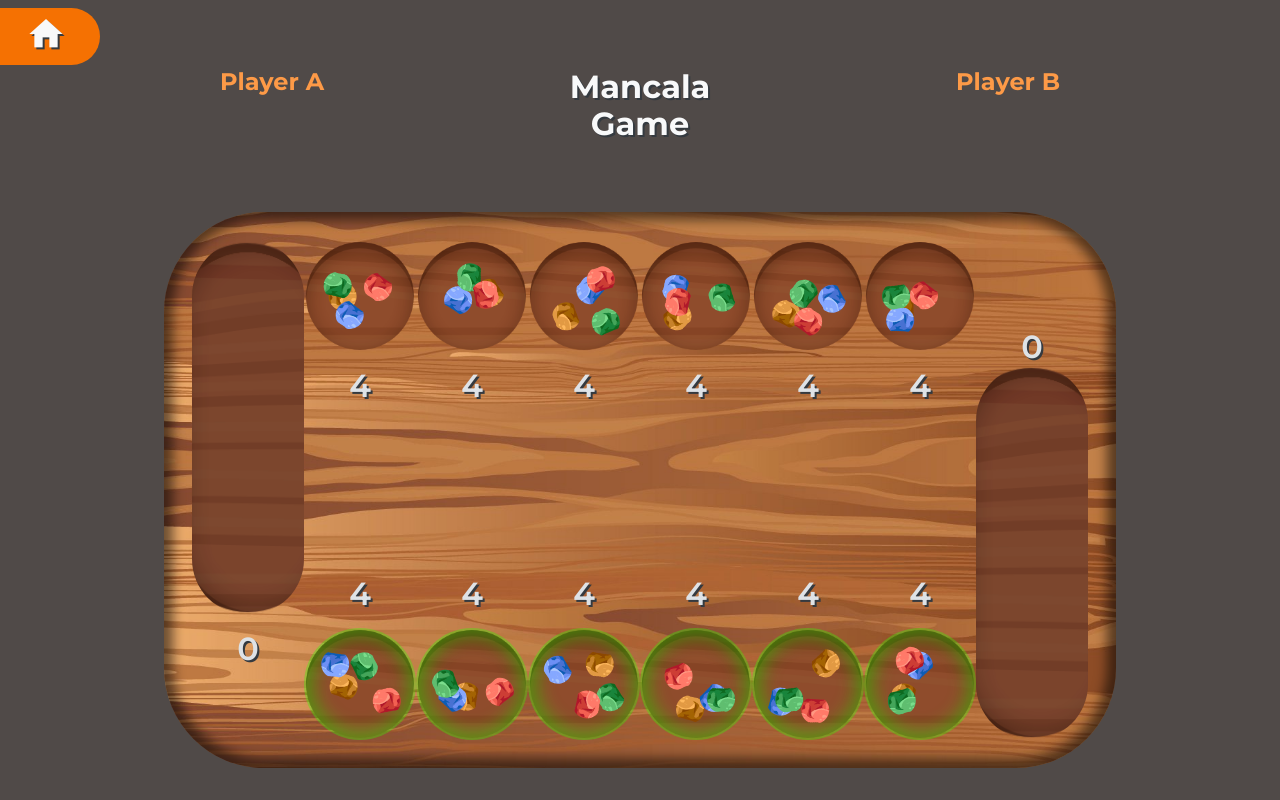
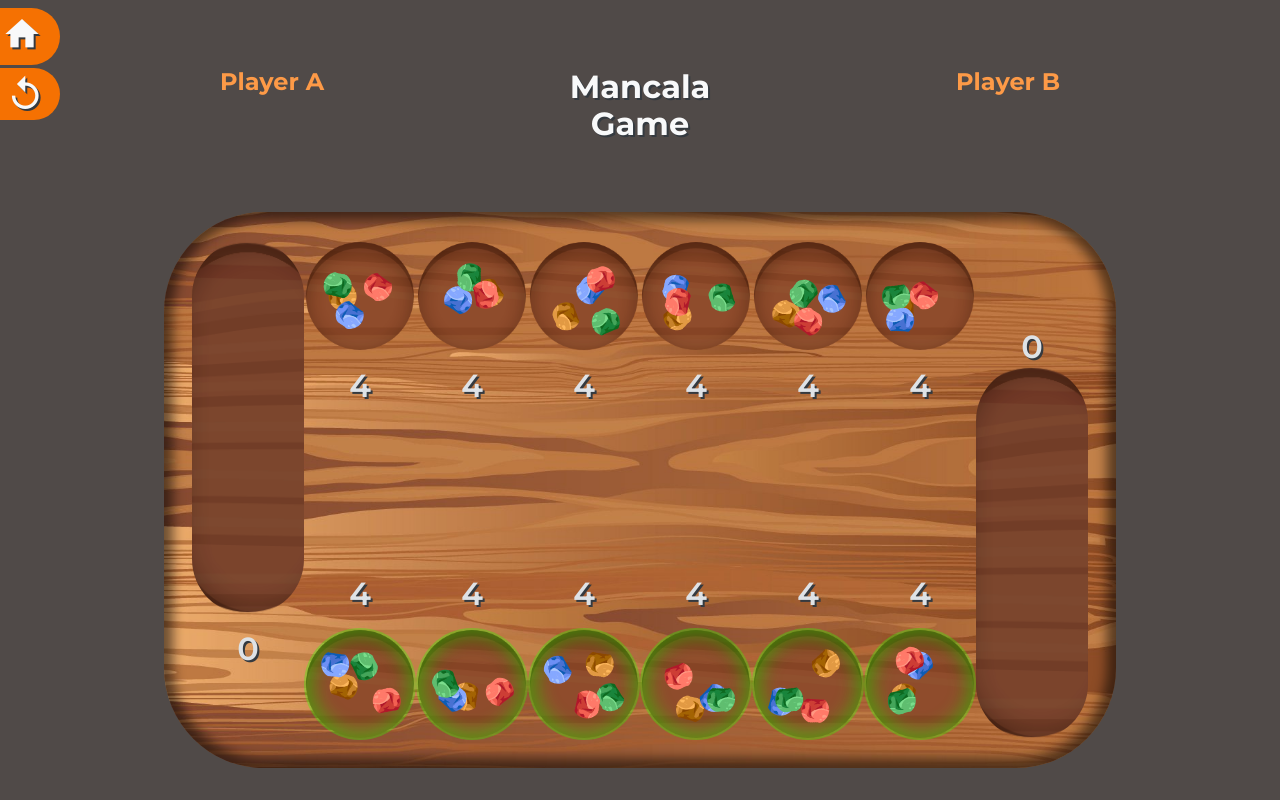
Before and after one commit to Ukasz09/mancala-game, an Angular app: page /game/1 in a window 1280 px wide. Built offline with nearby package versions, Linux system fonts and the light colour scheme.

Commit message:
Add restart button to aside nav; Navigate aside nav

```diff
--- a/src/app/pages/game/game.component.html
+++ b/src/app/pages/game/game.component.html
@@ -1,10 +1,35 @@
+<!-- ------------------------------------------- Home Button ------------------------------------------- -->
 <h3
-  class="fixed-top my-2 btn-orange py-1 ps-4 game-text-shadow"
-  style="width: 100px; border-radius: 0px 50px 50px 0px"
+  class="menu-btn fixed-top my-2 btn-orange py-1 game-text-shadow"
   routerLink="/home"
   (click)="backToHome()"
 >
-  <span class="material-icons" style="font-size: 2.5rem"> home </span>
+  <div class="d-flex flex-row">
+    <span
+      class="px-2 d-flex flex-fill justify-content-center align-items-center d-flex"
+      >HOME</span
+    >
+    <span class="me-3">
+      <span class="material-icons" style="font-size: 2.5rem"> home </span>
+    </span>
+  </div>
+</h3>
+<!-- ------------------------------------------- Restart Game Button ------------------------------------------- -->
+<h3
+  class="menu-btn fixed-top my-2 btn-orange py-1 game-text-shadow"
+  style="top: 60px"
+  routerLink="/home"
+  (click)="onRestartGameBtnClick(gameBoard)"
+>
+  <div class="d-flex flex-row">
+    <span
+      class="px-2 d-flex flex-fill justify-content-center align-items-center d-flex"
+      >RESTART</span
+    >
+    <span class="d-flex flex-fill justify-content-end me-3">
+      <span class="material-icons" style="font-size: 2.5rem"> replay </span>
+    </span>
+  </div>
 </h3>
 <div
   id="main-container"
--- a/src/app/pages/game/game.component.scss
+++ b/src/app/pages/game/game.component.scss
@@ -8,3 +8,23 @@
 .player-info {
   color: lighten(variables.$bootstrap-orange, 10);
 }
+
+$menu-btn-translate-X: -100px;
+
+.menu-btn {
+  width: 160px;
+  border-radius: 0px 50px 50px 0px;
+  transform: translateX($menu-btn-translate-X);
+  &:hover {
+    animation: slide-right 0.25s linear both;
+  }
+}
+
+@keyframes slide-right {
+  0% {
+    transform: translateX($menu-btn-translate-X);
+  }
+  100% {
+    transform: translateX(0);
+  }
+}
--- a/src/app/pages/game/game.component.ts
+++ b/src/app/pages/game/game.component.ts
@@ -14,7 +14,7 @@ import { BoardComponent } from './board/board.component';
 export class GameComponent implements OnInit {
   @ViewChild('gameBoard') boardComponent: BoardComponent;
 
-  public readonly stoneTransitionTimeSec = 2;
+  public readonly stoneTransitionTimeSec = 1.5;
 
   public gameOver = false;
   public gameLogic: Game;
```
